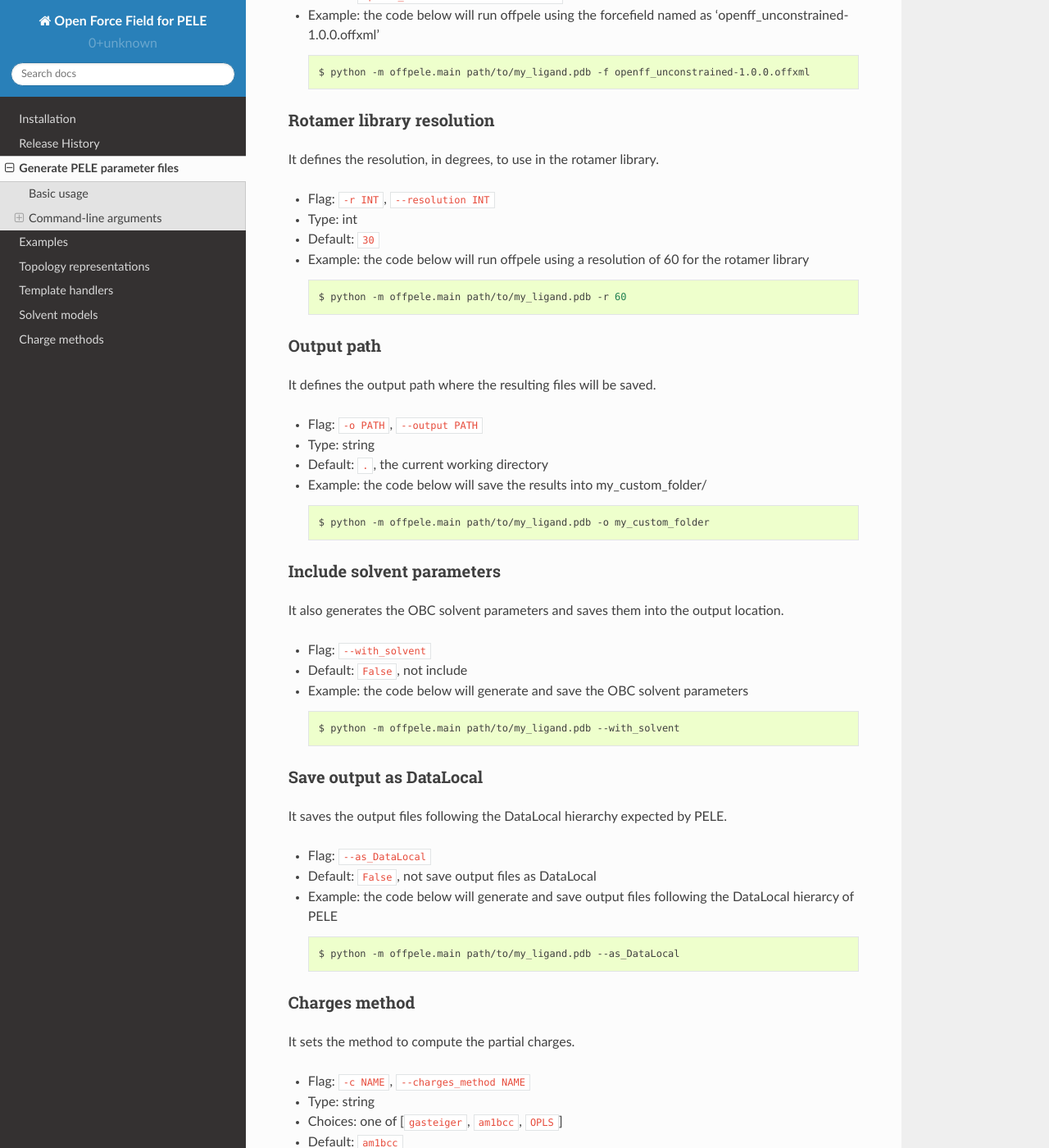
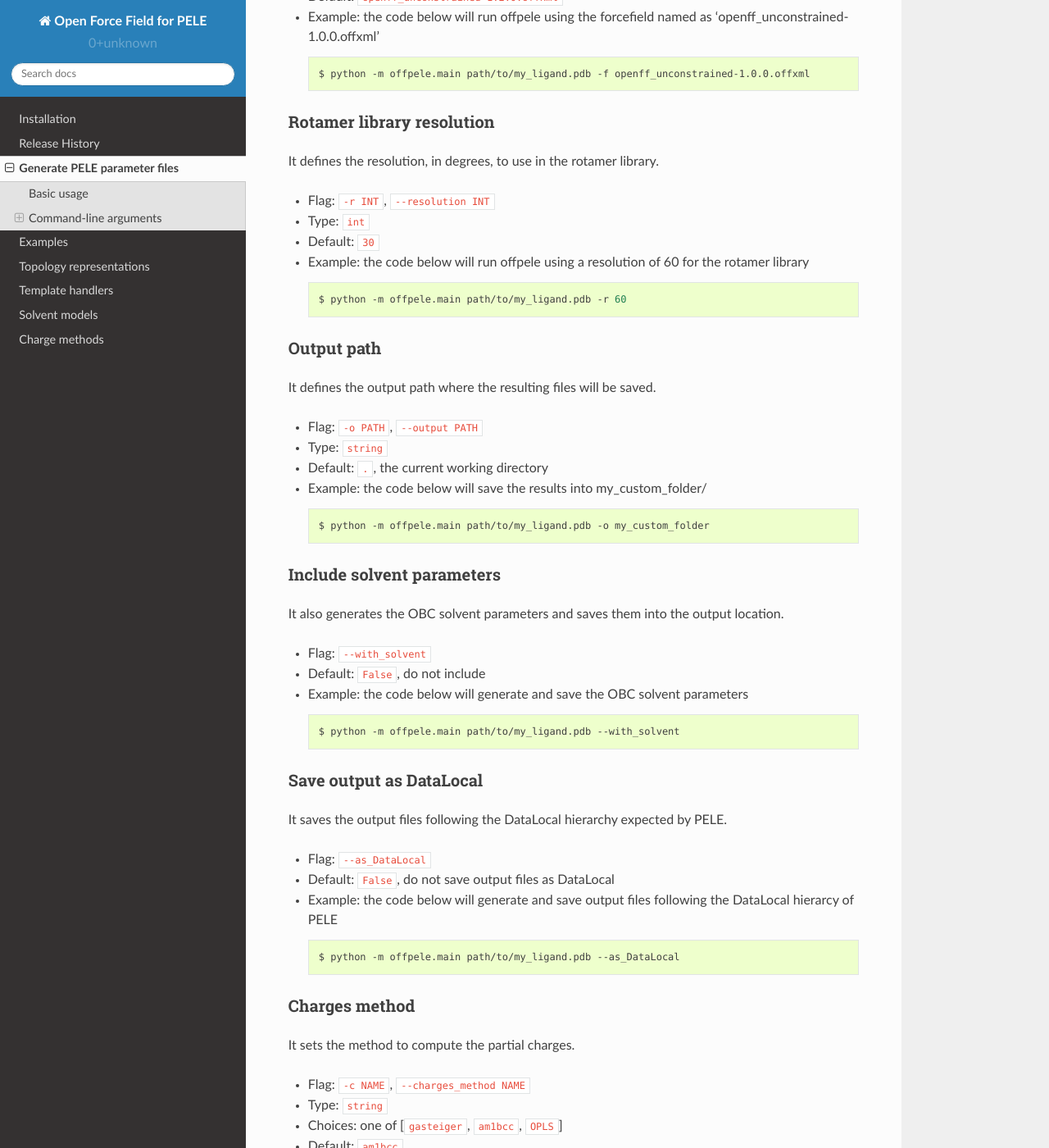
Before and after one commit to martimunicoy/peleffy, a Sphinx documentation site: the page built from docs/usage.rst, in a window 1280 px wide and 1400 px high, scrolled down 2956 px. Shown: the whole window at 82% size. Built offline with Sphinx 7.4.7 and the Read the Docs theme 2.0.0, drawn with Linux system fonts in a browser that asks for light colours; some of the changed text lies outside the part shown.

```diff
--- a/docs/usage.rst
+++ b/docs/usage.rst
@@ -105,7 +105,7 @@ It is a mandatory positional argument that points to the PDB file which
 contains ligand to parameterize.
 
 - Flag: ``PDB FILE``
-- Type: string
+- Type: ``string``
 - Example: the code below will run `offpele` to parameterize the ligand at `path/to/my_ligand.pdb`
 
   .. code-block:: bash
@@ -117,7 +117,7 @@ Force field
 It defines the Open Force Field force field to employ to parameterize the ligand.
 
 - Flag: ``-f NAME``, ``--forcefield NAME``
-- Type: string
+- Type: ``string``
 - Default: ``openff_unconstrained-1.2.0.offxml``
 - Example: the code below will run offpele using the forcefield named as 'openff_unconstrained-1.0.0.offxml'
 
@@ -130,7 +130,7 @@ Rotamer library resolution
 It defines the resolution, in degrees, to use in the rotamer library.
 
 - Flag: ``-r INT``, ``--resolution INT``
-- Type: int
+- Type: ``int``
 - Default: ``30``
 - Example: the code below will run offpele using a resolution of 60 for the rotamer library
 
@@ -143,7 +143,7 @@ Output path
 It defines the output path where the resulting files will be saved.
 
 - Flag: ``-o PATH``, ``--output PATH``
-- Type: string
+- Type: ``string``
 - Default: ``.``, the current working directory
 - Example: the code below will save the results into my_custom_folder/
 
@@ -156,7 +156,7 @@ Include solvent parameters
 It also generates the OBC solvent parameters and saves them into the output location.
 
 - Flag: ``--with_solvent``
-- Default: ``False``, not include
+- Default: ``False``, do not include
 - Example: the code below will generate and save the OBC solvent parameters
 
   .. code-block:: bash
@@ -168,7 +168,7 @@ Save output as DataLocal
 It saves the output files following the DataLocal hierarchy expected by PELE.
 
 - Flag: ``--as_DataLocal``
-- Default: ``False``, not save output files as DataLocal
+- Default: ``False``, do not save output files as DataLocal
 - Example: the code below will generate and save output files following the DataLocal hierarcy of PELE
 
   .. code-block:: bash
@@ -180,7 +180,7 @@ Charges method
 It sets the method to compute the partial charges.
 
 - Flag: ``-c NAME``, ``--charges_method NAME``
-- Type: string
+- Type: ``string``
 - Choices: one of [``gasteiger``, ``am1bcc``, ``OPLS``]
 - Default: ``am1bcc``
 - Example: the code below will calculate partial charges using 'gasteiger' method
```
